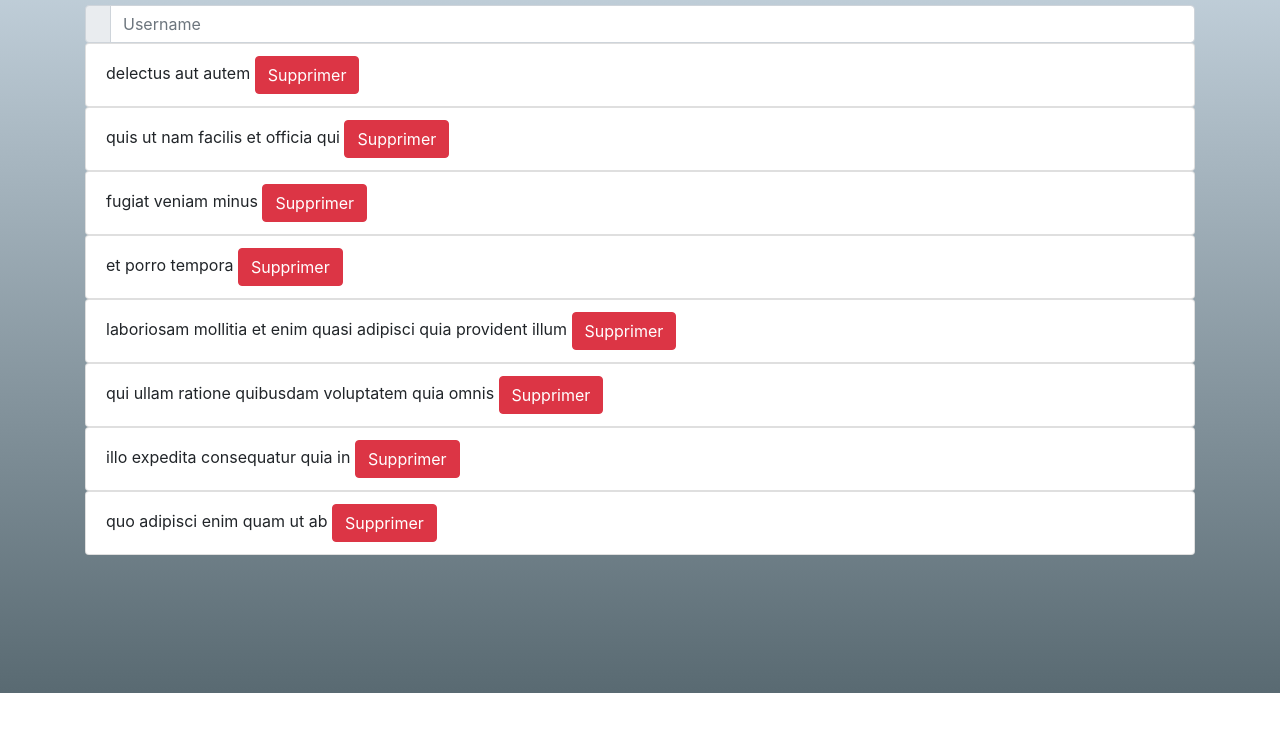
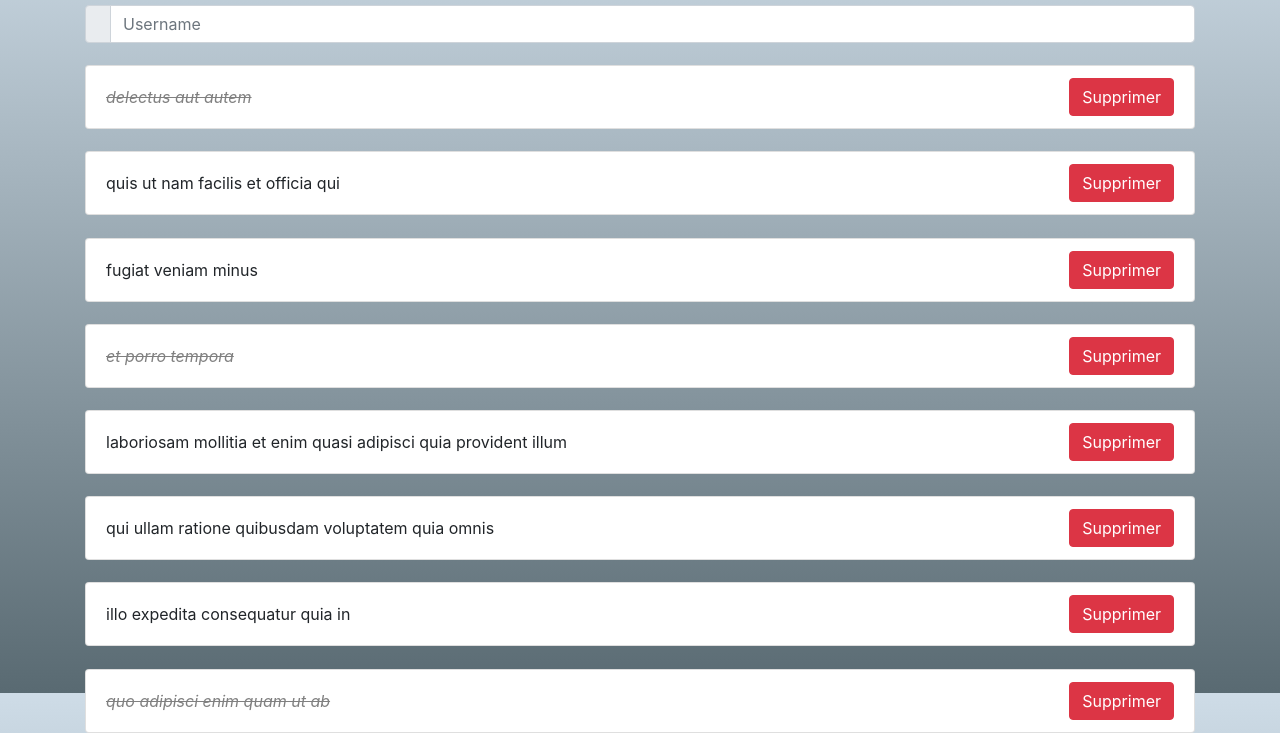
Before and after one commit to loranBepatient/TodosInAngularJS, a website: page index.html in a window 1280 px wide. Shown: the part 107-840 px from the top of the page. Before the commit the page ends 800 px from the top, so only its background shows below. Drawn offline with nearby package versions, Linux system fonts and the light colour scheme.

Commit message:
style todos

```diff
--- a/app/todos-component/todo-component/todo.component.css
+++ b/app/todos-component/todo-component/todo.component.css
@@ -0,0 +1,16 @@
+.list-group-item {
+  display: flex;
+  margin: 2% auto;
+  align-items: center;
+}
+
+.list-group-item button {
+  margin-left: auto;
+}
+
+.list-group-item__label_done {
+  transition: all 1s ease;
+  color: grey;
+  text-decoration: line-through;
+  font-style: italic;
+}
--- a/app/todos-component/todo-component/todo.component.html
+++ b/app/todos-component/todo-component/todo.component.html
@@ -1,4 +1,7 @@
-<li class='list-group-item'>{{$ctrl.todo.title}}
+<li class="list-group-item" ng-click="$ctrl.complete()">
+  <span ng-class="{'list-group-item__label_done': $ctrl.todo.completed}">
+    {{ $ctrl.todo.title }}
+  </span>
   <button type="button" class="btn btn-danger" ng-click="$ctrl.delete()">
     Supprimer
   </button>
--- a/app/todos-component/todo-component/todo.component.js
+++ b/app/todos-component/todo-component/todo.component.js
@@ -2,18 +2,24 @@
   var component = {
     templateUrl: "./app/todos-component/todo-component/todo.component.html",
     bindings: {
-      todo: '<',
-      onDelete: '&'
+      todo: "<",
+      onDelete: "&",
+      onCompleted: "&"
     },
     controller: controller
-  }
+  };
   function controller() {
     var ctrl = this;
-    ctrl.delete = onDelete
+    ctrl.delete = onDelete;
+    ctrl.complete = onCompleted;
 
     function onDelete() {
-      ctrl.onDelete({todo: ctrl.todo})
+      ctrl.onDelete({ todo: ctrl.todo });
+    }
+
+    function onCompleted() {
+      ctrl.onCompleted({ todo: ctrl.todo });
     }
   }
-  angular.module('TodosApp').component('todoComponent', component)
-})()
+  angular.module("TodosApp").component("todoComponent", component);
+})();
--- a/app/todos-component/todos.component.html
+++ b/app/todos-component/todos.component.html
@@ -1,16 +1,28 @@
-<div class=container>
+<div class="container">
   <div class="row">
     <div class="col">
-      <h1>{{$ctrl.title}}</h1>
+      <h1>{{ $ctrl.title }}</h1>
     </div>
   </div>
   <div class="input-group flex-nowrap">
     <div class="input-group-prepend">
       <span class="input-group-text" id="addon-wrapping"></span>
     </div>
-    <input ng-model='ctrl.query' type="text" class="form-control" placeholder="Username" aria-label="Username" aria-describedby="addon-wrapping">
+    <input
+      ng-model="ctrl.query"
+      type="text"
+      class="form-control"
+      placeholder="Username"
+      aria-label="Username"
+      aria-describedby="addon-wrapping"
+    />
   </div>
-  <ul class='list-group'>
-    <todo-component ng-repeat="todo in $ctrl.todos | filter:ctrl.query" todo="todo" on-delete="$ctrl.onDelete(todo)"></todo-component>
+  <ul class="list-group">
+    <todo-component
+      ng-repeat="todo in $ctrl.todos | filter:ctrl.query"
+      todo="todo"
+      on-delete="$ctrl.onDelete(todo)"
+      on-completed="$ctrl.onCompleted(todo)"
+    ></todo-component>
   </ul>
 </div>
--- a/app/todos-component/todos.component.js
+++ b/app/todos-component/todos.component.js
@@ -2,69 +2,76 @@
   var component = {
     templateUrl: "./app/todos-component/todos.component.html",
     controller: controller
-  }
+  };
 
   function controller() {
     var ctrl = this;
-    ctrl.title = 'My Todos'
-    ctrl.query = ''
+    ctrl.title = "My Todos";
+    ctrl.query = "";
     ctrl.onDelete = onDelete;
+    ctrl.onCompleted = onCompleted;
     ctrl.todos = [
       {
-        "userId": 1,
-        "id": 1,
-        "title": "delectus aut autem",
-        "completed": false
+        userId: 1,
+        id: 1,
+        title: "delectus aut autem",
+        completed: true
       },
       {
-        "userId": 1,
-        "id": 2,
-        "title": "quis ut nam facilis et officia qui",
-        "completed": false
+        userId: 1,
+        id: 2,
+        title: "quis ut nam facilis et officia qui",
+        completed: false
       },
       {
-        "userId": 1,
-        "id": 3,
-        "title": "fugiat veniam minus",
-        "completed": false
+        userId: 1,
+        id: 3,
+        title: "fugiat veniam minus",
+        completed: false
       },
       {
-        "userId": 1,
-        "id": 4,
-        "title": "et porro tempora",
-        "completed": true
+        userId: 1,
+        id: 4,
+        title: "et porro tempora",
+        completed: true
       },
       {
-        "userId": 1,
-        "id": 5,
-        "title": "laboriosam mollitia et enim quasi adipisci quia provident illum",
-        "completed": false
+        userId: 1,
+        id: 5,
+        title:
+          "laboriosam mollitia et enim quasi adipisci quia provident illum",
+        completed: false
       },
       {
-        "userId": 1,
-        "id": 6,
-        "title": "qui ullam ratione quibusdam voluptatem quia omnis",
-        "completed": false
+        userId: 1,
+        id: 6,
+        title: "qui ullam ratione quibusdam voluptatem quia omnis",
+        completed: false
       },
       {
-        "userId": 1,
-        "id": 7,
-        "title": "illo expedita consequatur quia in",
-        "completed": false
+        userId: 1,
+        id: 7,
+        title: "illo expedita consequatur quia in",
+        completed: false
       },
       {
-        "userId": 1,
-        "id": 8,
-        "title": "quo adipisci enim quam ut ab",
-        "completed": true
+        userId: 1,
+        id: 8,
+        title: "quo adipisci enim quam ut ab",
+        completed: true
       }
-    ]
+    ];
 
     function onDelete(todo) {
       ctrl.todos = ctrl.todos.filter(function(_todo) {
-        return _todo.id !== todo.id
-      })
+        return _todo.id !== todo.id;
+      });
+    }
+
+    function onCompleted(todo) {
+      var index = ctrl.todos.findIndex(_todo => _todo.id === todo.id);
+      ctrl.todos[index]["completed"] = !ctrl.todos[index]["completed"];
     }
   }
-  angular.module('TodosApp').component('todosComponent', component)
-})()
+  angular.module("TodosApp").component("todosComponent", component);
+})();
--- a/styles/app.css
+++ b/styles/app.css
@@ -1,8 +1,9 @@
-@import url('../node_modules/bootstrap/dist/css/bootstrap.css');
+@import url("../node_modules/bootstrap/dist/css/bootstrap.css");
+@import url("../app/todos-component/todo-component/todo.component.css");
 
 html,
 body {
   height: 100%;
   box-sizing: border-box;
-  background: linear-gradient(to bottom, #cedce7 0%,#596a72 100%);
+  background: linear-gradient(to bottom, #cedce7 0%, #596a72 100%);
 }
```
